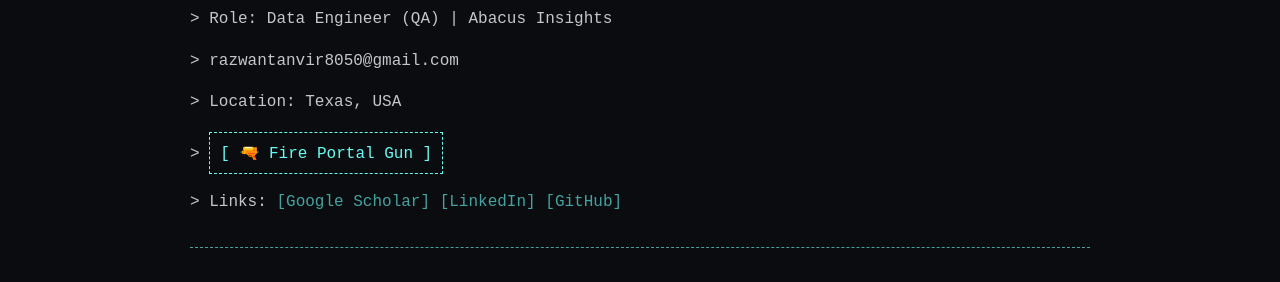
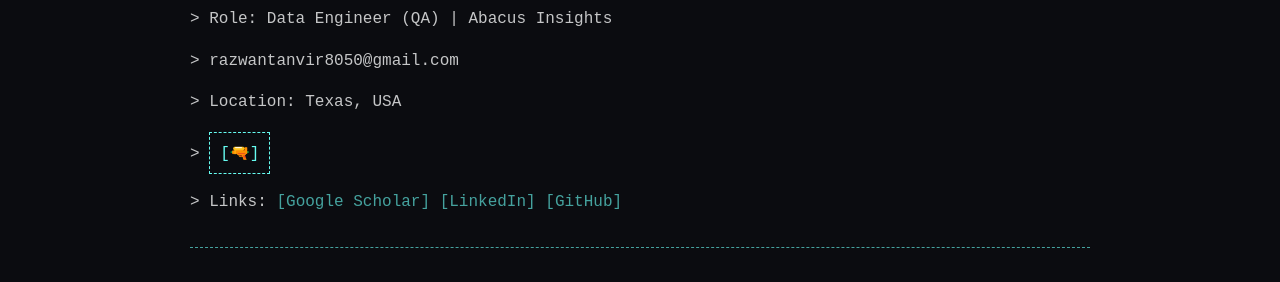
Before and after one commit to RazwanTanvir/RazwanTanvir.github.io, a plain HTML site: page index.html in a window 1280 px wide. Shown: the part 124-406 px from the top of the page. Drawn offline with Linux system fonts and the light colour scheme.

Commit message:
Update portal gun button textEdited text

```diff
--- a/index.html
+++ b/index.html
@@ -14,7 +14,7 @@
         <p>> Role: Data Engineer (QA) | Abacus Insights</p>
         <p>> razwantanvir8050@gmail.com</p>
         <p>> Location: Texas, USA </p>
-        <p>> <button id="portal-gun-btn" class="terminal-btn">[ 🔫 Fire Portal Gun ]</button></p>
+        <p>> <button id="portal-gun-btn" class="terminal-btn">[🔫]</button></p>
         <p>> Links: <a href="https://scholar.google.com/citations?user=rlowx24AAAAJ&hl=en" target="_blank" rel="noopener noreferrer">[Google Scholar]</a> <a href="https://www.linkedin.com/in/raz1tanvir/" target="_blank" rel="noopener noreferrer">[LinkedIn]</a> <a href="https://github.com/RazwanTanvir" target="_blank" rel="noopener noreferrer">[GitHub]</a></p>
     </header>
 
```
